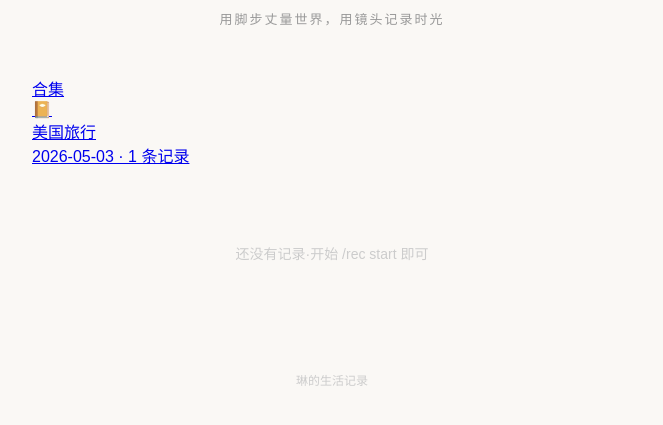
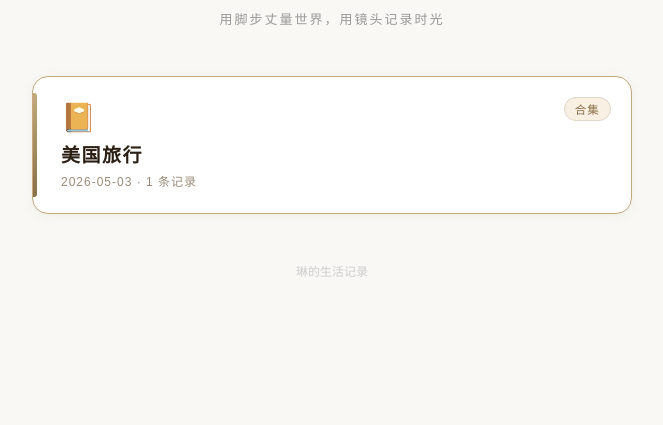
Before and after one commit to yesiran/lin_life_record, a plain HTML site: page index.html in a window 1280 px wide. Shown: the part 103-528 px from the top of the page, without its empty margins (308-971 px from the left). Drawn offline with Linux system fonts and the light colour scheme.

Commit message:
fix: 完整 trip-group CSS（之前 placeholder 漏了卡片样式）

```diff
--- a/index.html
+++ b/index.html
@@ -7,16 +7,77 @@
 <style>
 * { margin: 0; padding: 0; box-sizing: border-box; }
 body {
-  font-family: "PingFang SC", "Hiragino Sans GB", sans-serif;
+  font-family: "PingFang SC", "Hiragino Sans GB", "Microsoft YaHei", sans-serif;
   background: #faf8f5;
   color: #333;
   padding: 60px 20px;
 }
 .container { max-width: 600px; margin: 0 auto; }
-h1 { font-size: 28px; font-weight: 300; letter-spacing: 4px; text-align: center; margin-bottom: 12px; }
-.subtitle { font-size: 13px; color: #999; text-align: center; margin-bottom: 48px; letter-spacing: 2px; }
+h1 {
+  font-size: 28px;
+  font-weight: 300;
+  letter-spacing: 4px;
+  text-align: center;
+  margin-bottom: 12px;
+}
+.subtitle {
+  font-size: 13px;
+  color: #999;
+  text-align: center;
+  margin-bottom: 48px;
+  letter-spacing: 2px;
+}
 .trips { display: flex; flex-direction: column; gap: 16px; }
-.placeholder { text-align: center; color: #ccc; padding: 60px 0; font-size: 14px; }
+a.trip-group {
+  display: block;
+  background: #fff;
+  border-radius: 16px;
+  padding: 24px 28px;
+  border: 1.5px solid #c4a97d;
+  text-decoration: none;
+  color: inherit;
+  position: relative;
+  box-shadow: 0 2px 12px rgba(124,154,106,0.10);
+  transition: transform 0.2s, box-shadow 0.2s;
+}
+a.trip-group:hover {
+  transform: translateY(-3px);
+  box-shadow: 0 8px 30px rgba(124,154,106,0.18);
+}
+a.trip-group::before {
+  content: '';
+  position: absolute;
+  left: 0; top: 16px; bottom: 16px;
+  width: 4px;
+  background: linear-gradient(180deg, #c4a97d, #8b6f47);
+  border-radius: 0 3px 3px 0;
+}
+.trip-group-badge {
+  position: absolute;
+  top: 20px;
+  right: 20px;
+  font-size: 0.72rem;
+  color: #8b6f47;
+  background: #f8f0e3;
+  border: 1px solid #e0d5c7;
+  padding: 3px 10px;
+  border-radius: 20px;
+  letter-spacing: 0.1em;
+}
+.trip-group-icon { font-size: 28px; display: block; margin-bottom: 6px; }
+.trip-group-title {
+  font-size: 19px;
+  font-weight: 600;
+  color: #2c1f14;
+  letter-spacing: 1.5px;
+  padding-right: 60px;
+}
+.trip-group-meta {
+  font-size: 12px;
+  color: #9a8b78;
+  margin-top: 5px;
+  letter-spacing: 1px;
+}
 .footer { text-align: center; margin-top: 48px; font-size: 12px; color: #ccc; }
 </style>
 </head>
@@ -33,7 +94,6 @@ h1 { font-size: 28px; font-weight: 300; letter-spacing: 4px; text-align: center;
         <div class="trip-group-meta">2026-05-03 · 1 条记录</div>
       </a>
       <!-- life-record:trips-managed:end -->
-    <div class="placeholder">还没有记录·开始 /rec start 即可</div>
   </div>
   <p class="footer">琳的生活记录</p>
 </div>
```
